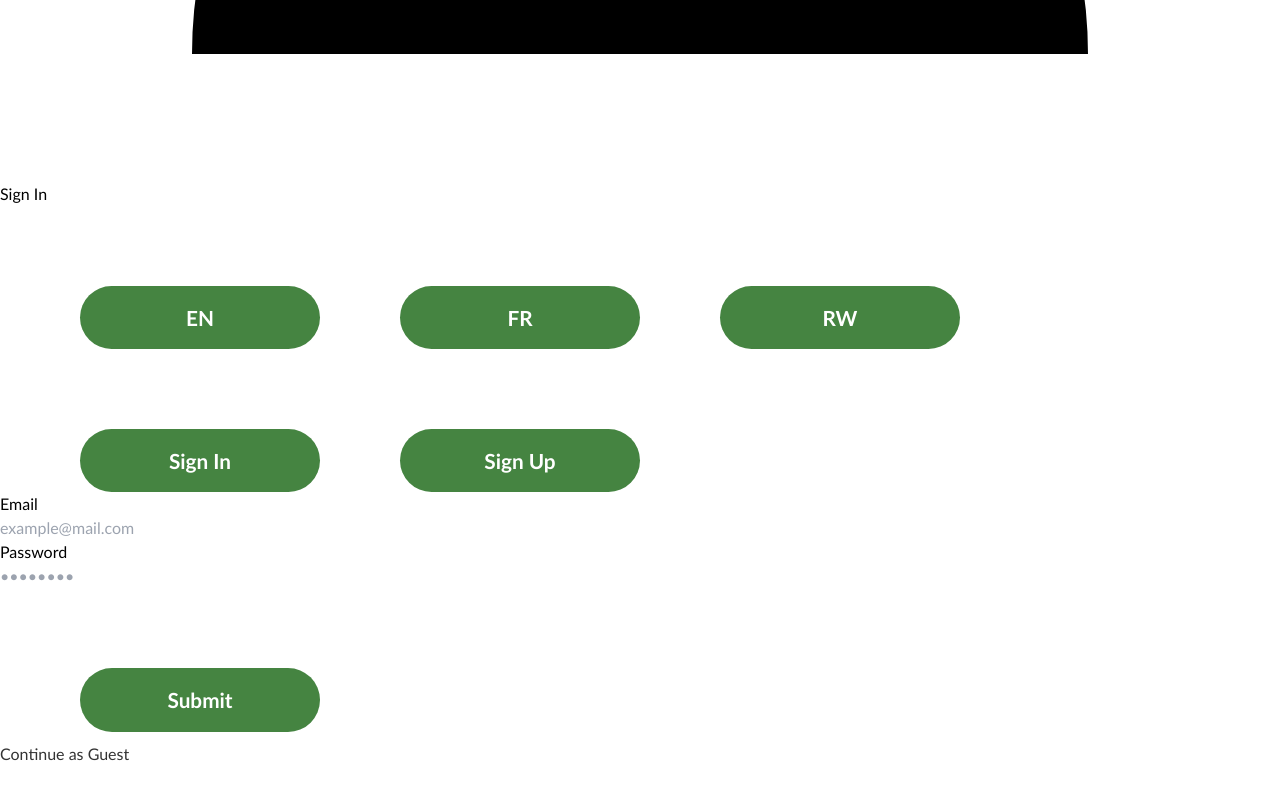
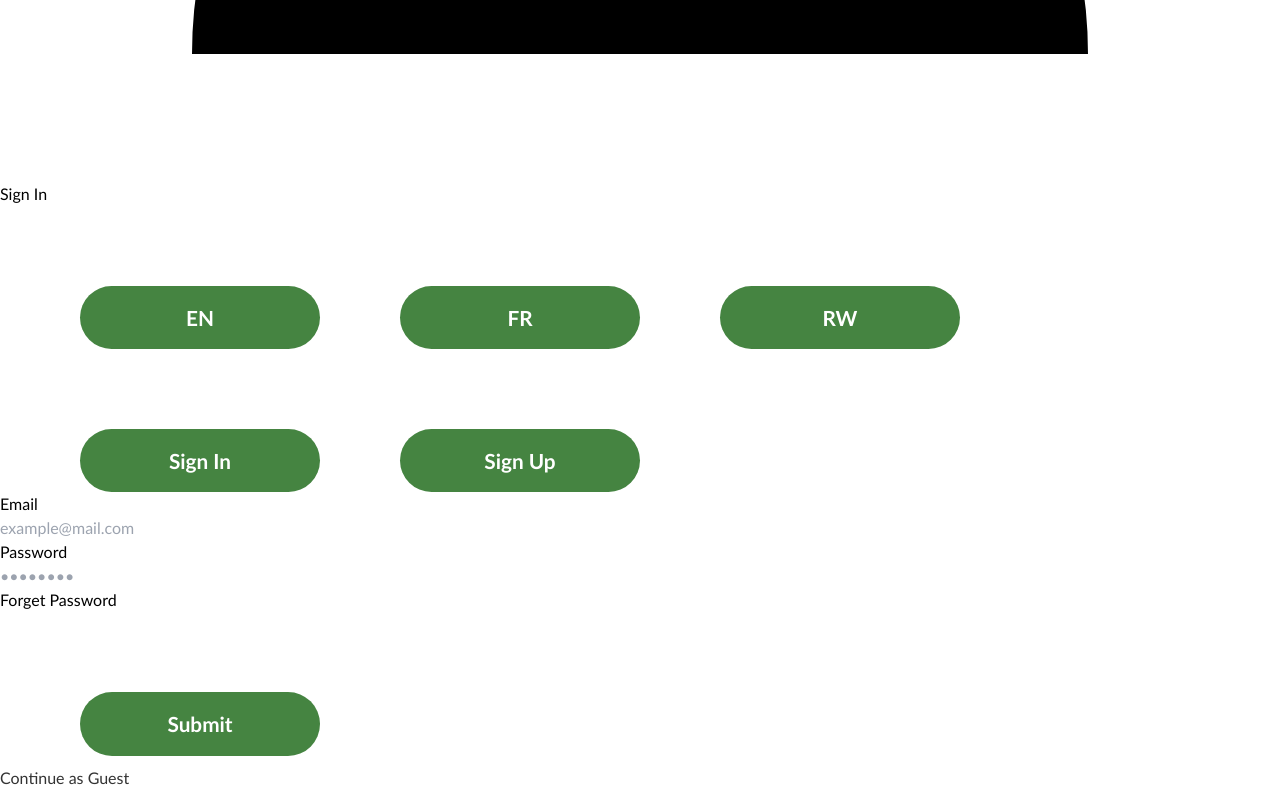
Before and after one commit to elisate/AI-based-health-care-support, a React (Vite) app: page /welcome in a window 1280 px wide. Shown: the part 1166-1966 px from the top of the page. Before the commit the page ends 1942 px from the top, so only its background shows below. Built offline with nearby package versions, Linux system fonts and the light colour scheme.

Commit message:
fix some change

```diff
--- a/src/Components/Welcome.jsx
+++ b/src/Components/Welcome.jsx
@@ -228,6 +228,7 @@ export default function Welcome() {
               />
             </div>
 
+
             <div className="mb-4">
               <div className="block text-sm font-medium text-gray-700 mb-1">
                 {t("password")}
@@ -240,6 +241,13 @@ export default function Welcome() {
                 disabled={isLoading}
               />
             </div>
+
+            {activeTab === "signin" && (
+              <div className="mb-4">
+                Forget Password
+                </div>
+            )}
+
 
             {activeTab === "signup" && (
               <div className="mb-1">
```
